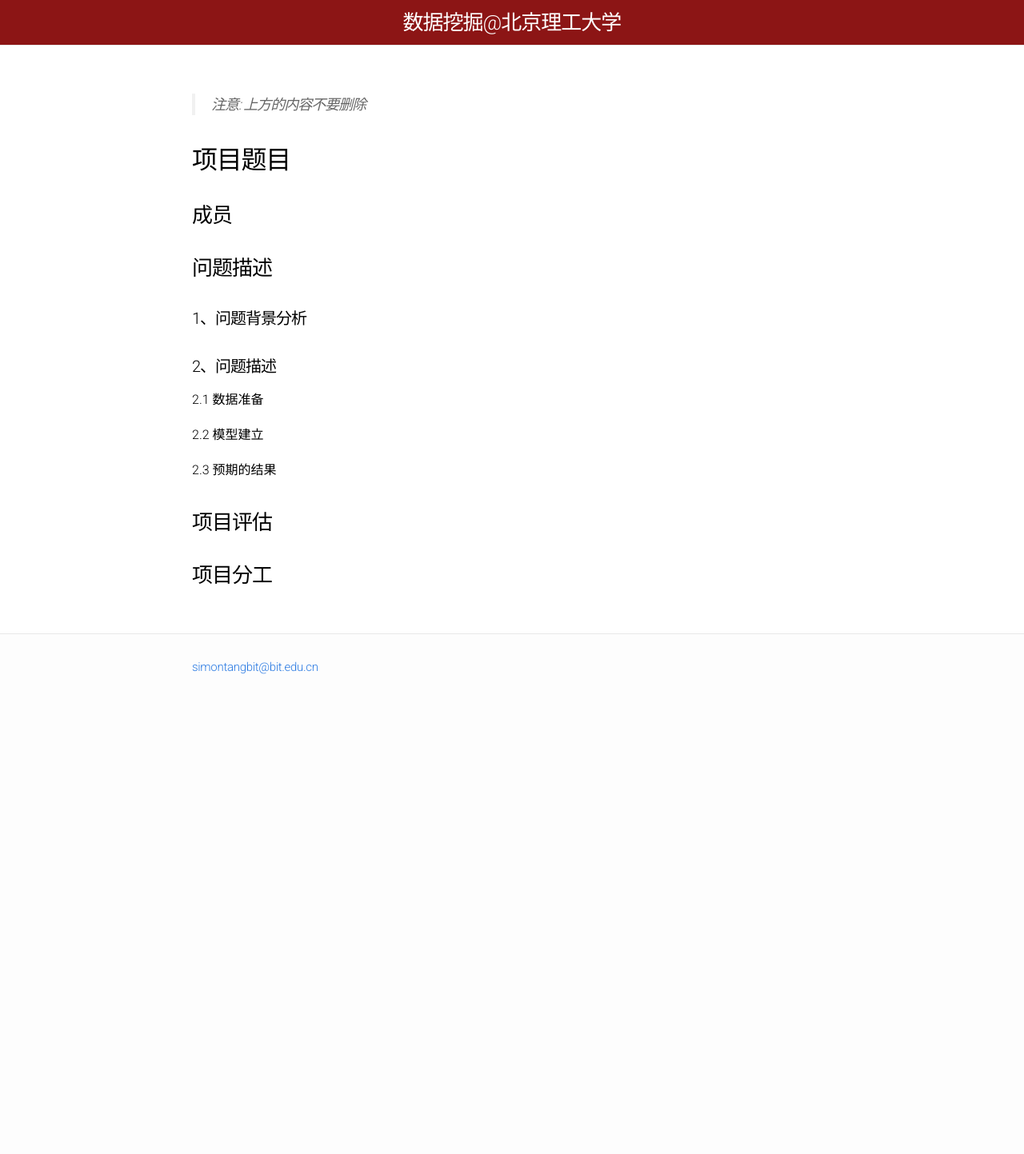
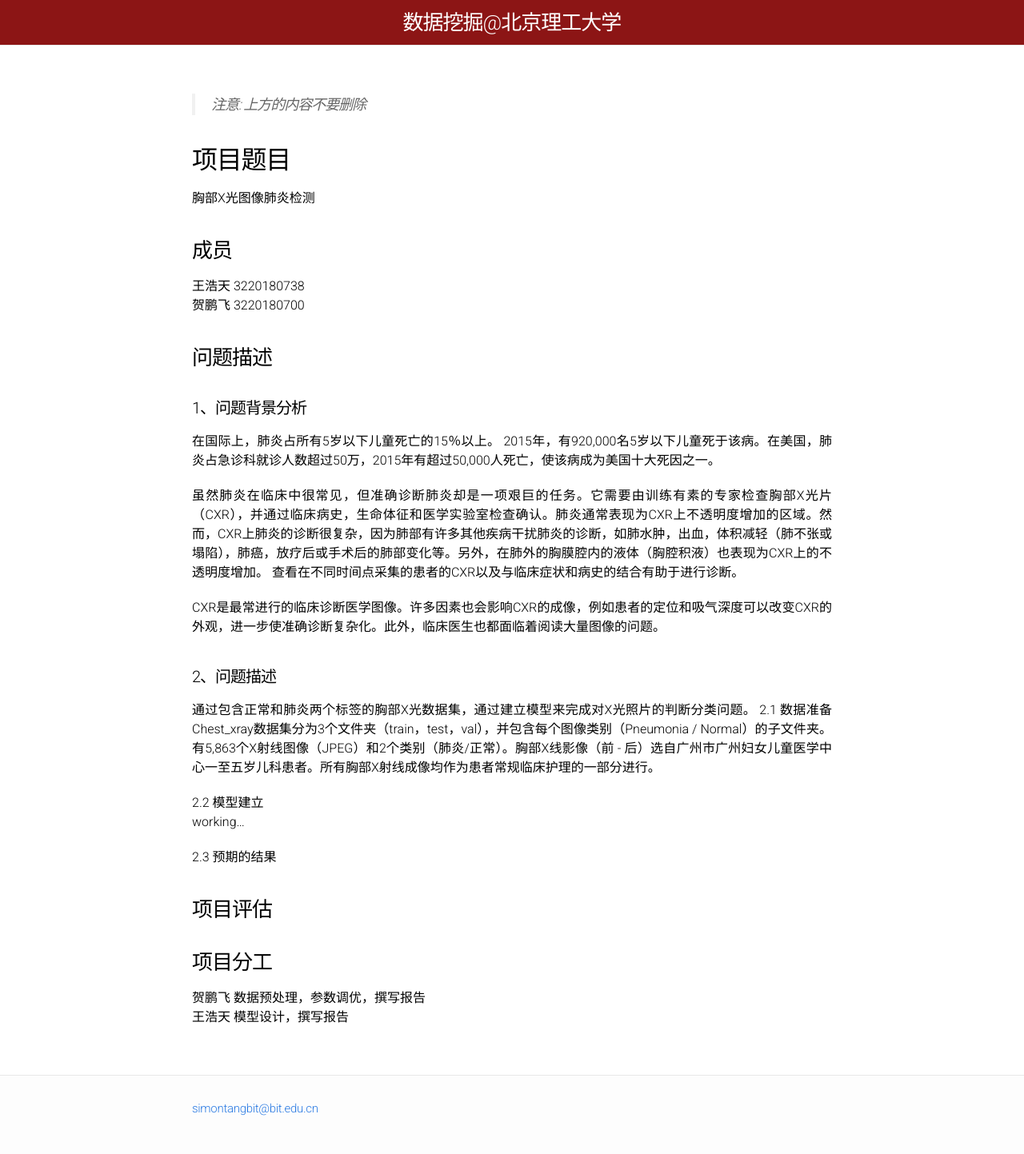
Before and after one commit to BITDM/bitdm.github.io, a Jekyll site: the page built from 2019/projects/P09/proposal.md, in a window 1280 px wide. Shown: the whole page at 80% size. Built offline with Jekyll 4.4.1, drawn with Linux system fonts in a browser that asks for light colours; before the commit the page ends 900 px from its top, so only the background shows below that.

Commit message:
[proposal]P09组 (#356)
* 09组大作业开题

09组大作业开题

* Update proposal.md

* Update proposal.md

```diff
--- a/2019/projects/P09/proposal.md
+++ b/2019/projects/P09/proposal.md
@@ -7,23 +7,33 @@
 > 注意: 上方的内容不要删除
 
 ## 项目题目
-
+胸部X光图像肺炎检测
 
 ### 成员
-
+王浩天 3220180738
+贺鹏飞 3220180700
 
 ### 问题描述
 
 #### 1、问题背景分析
+在国际上，肺炎占所有5岁以下儿童死亡的15％以上。 2015年，有920,000名5岁以下儿童死于该病。在美国，肺炎占急诊科就诊人数超过50万，2015年有超过50,000人死亡，使该病成为美国十大死因之一。
 
+虽然肺炎在临床中很常见，但准确诊断肺炎却是一项艰巨的任务。它需要由训练有素的专家检查胸部X光片（CXR），并通过临床病史，生命体征和医学实验室检查确认。肺炎通常表现为CXR上不透明度增加的区域。然而，CXR上肺炎的诊断很复杂，因为肺部有许多其他疾病干扰肺炎的诊断，如肺水肿，出血，体积减轻（肺不张或塌陷），肺癌，放疗后或手术后的肺部变化等。另外，在肺外的胸膜腔内的液体（胸腔积液）也表现为CXR上的不透明度增加。
+查看在不同时间点采集的患者的CXR以及与临床症状和病史的结合有助于进行诊断。
+
+CXR是最常进行的临床诊断医学图像。许多因素也会影响CXR的成像，例如患者的定位和吸气深度可以改变CXR的外观，进一步使准确诊断复杂化。此外，临床医生也都面临着阅读大量图像的问题。
 #### 2、问题描述
-
+通过包含正常和肺炎两个标签的胸部X光数据集，通过建立模型来完成对X光照片的判断分类问题。
 2.1 数据准备
+Chest_xray数据集分为3个文件夹（train，test，val），并包含每个图像类别（Pneumonia / Normal）的子文件夹。有5,863个X射线图像（JPEG）和2个类别（肺炎/正常）。胸部X线影像（前 - 后）选自广州市广州妇女儿童医学中心一至五岁儿科患者。所有胸部X射线成像均作为患者常规临床护理的一部分进行。
 
 2.2 模型建立
+working...
 
 2.3 预期的结果
 
 ### 项目评估
 
 ### 项目分工
+贺鹏飞 数据预处理，参数调优，撰写报告
+王浩天 模型设计，撰写报告
```
